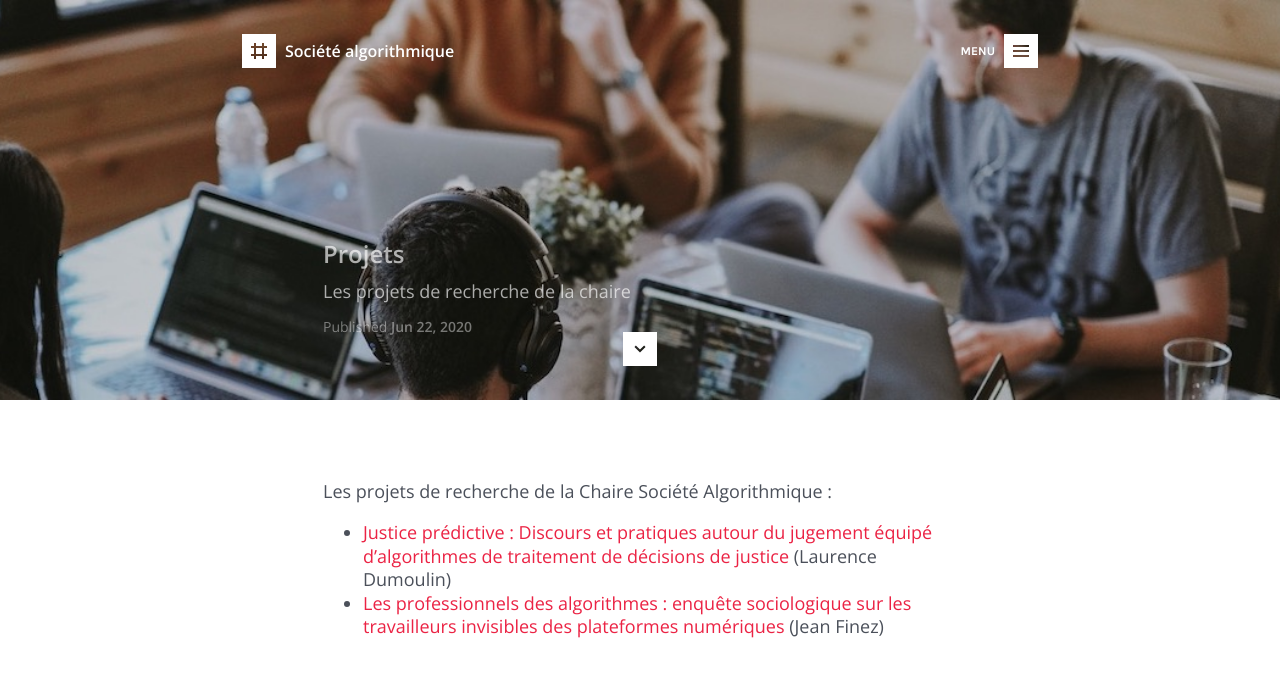
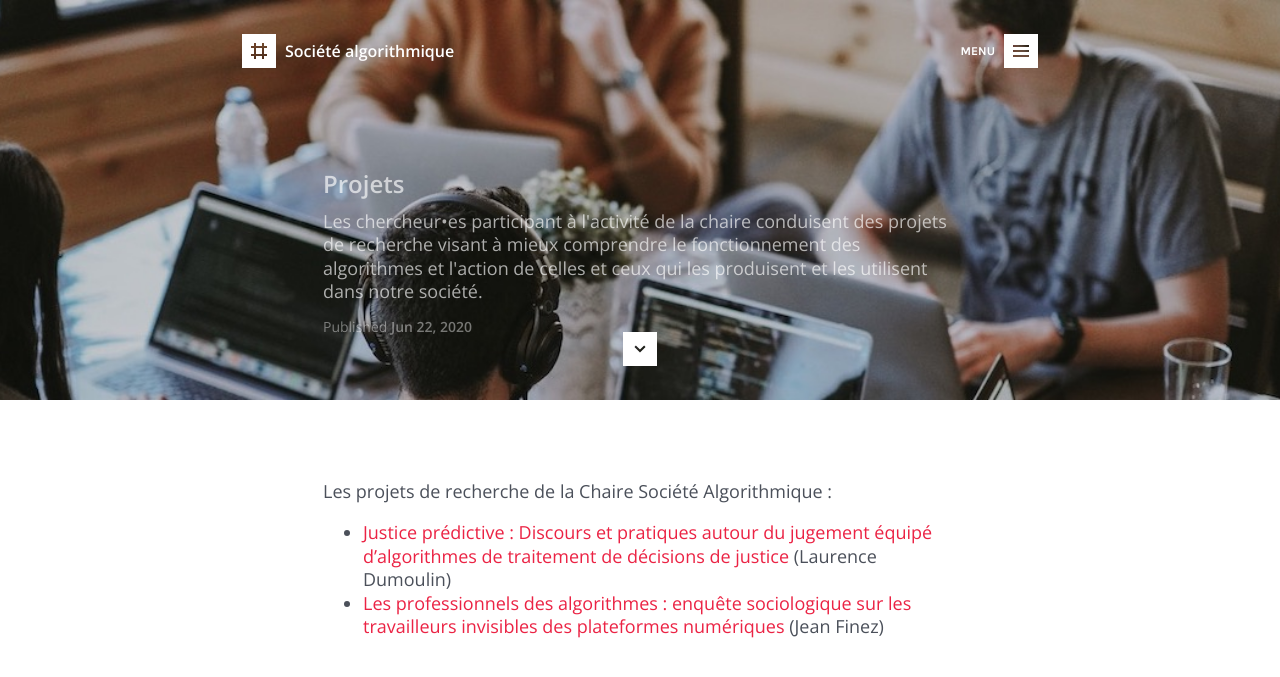
Before and after one commit to gillesbastin/algorithmicsociety.github.io, a Jekyll site: the page built from projets.md, in a window 1280 px wide, cut to the strip 0-738 px from the top of the page. Shown: the top 677 px of the strip. Built offline with Jekyll 4.4.1, drawn with Linux system fonts in a browser that asks for light colours.

Commit message:
Update projets.md

```diff
--- a/projets.md
+++ b/projets.md
@@ -7,7 +7,7 @@ navigation: true
 details:    true
 
 date:   		2020-06-22
-excerpt: 		"Les projets de recherche de la chaire"
+excerpt: 		"Les chercheur•es participant à l'activité de la chaire conduisent des projets de recherche visant à mieux comprendre le fonctionnement des algorithmes et l'action de celles et ceux qui les produisent et les utilisent dans notre société."
 gradient: 	2
 image: 			header-1.jpg
 
```
